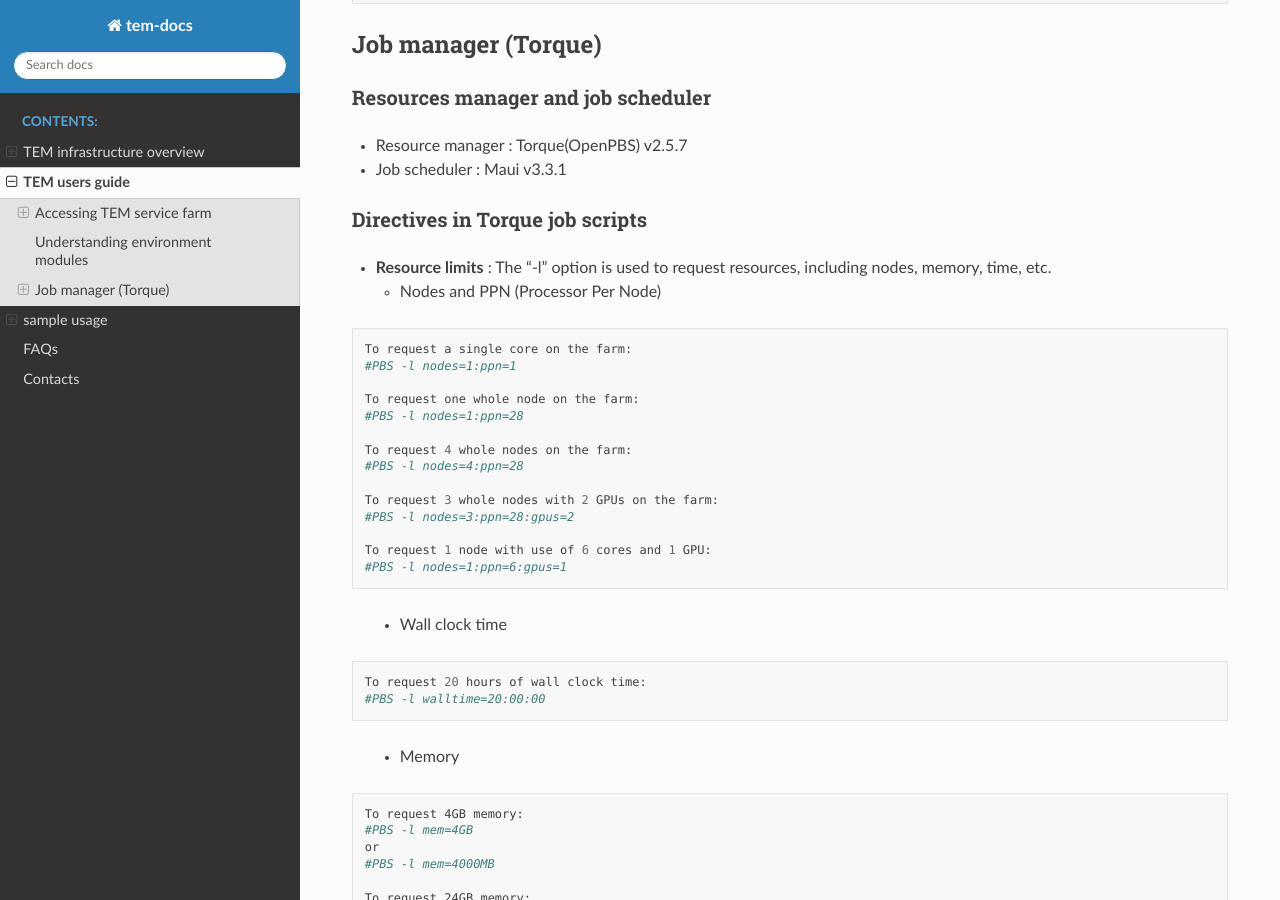
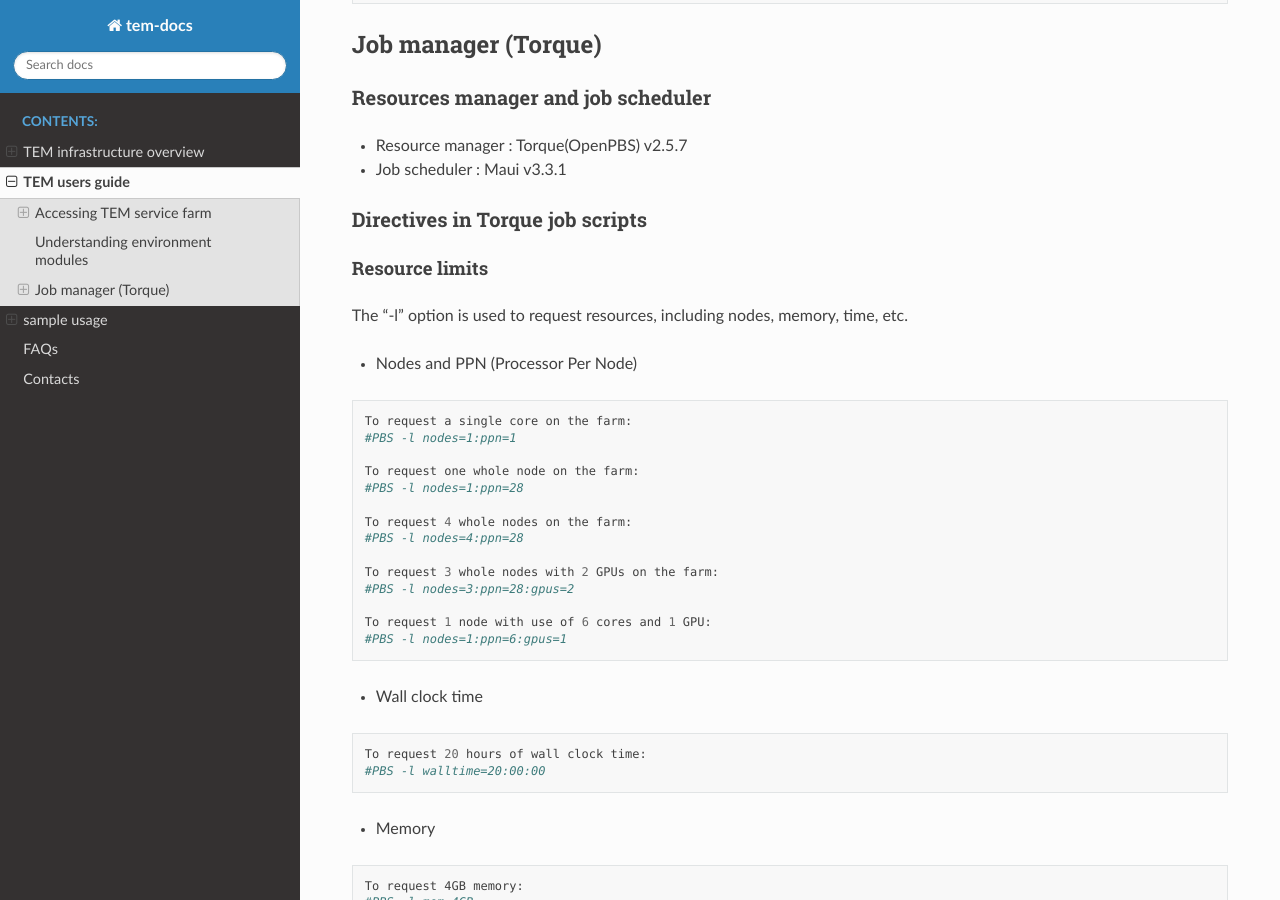
Before and after one commit to junglok/tem-docs, a Sphinx documentation site: the page built from docs/guide.rst, in a window 1280 px wide and 900 px high, scrolled down 4464 px. Built offline with Sphinx 7.4.7 and the Read the Docs theme 2.0.0, drawn with Linux system fonts in a browser that asks for light colours; some of the changed text lies outside the part shown.

Commit message:
first commit

```diff
--- a/docs/guide.rst
+++ b/docs/guide.rst
@@ -184,10 +184,13 @@ Resources manager and job scheduler
 Directives in Torque job scripts
 --------------------------------
 
-* **Resource limits** : The "-l" option is used to request resources, including nodes, memory, time, etc.
+**Resource limits**
+~~~~~~~~~~~~~~~~~~~
+
+The "-l" option is used to request resources, including nodes, memory, time, etc.
 
 
-  - Nodes and PPN (Processor Per Node)
+* Nodes and PPN (Processor Per Node)
 
 .. code-block:: bash
 
@@ -206,9 +209,9 @@ Directives in Torque job scripts
   To request 1 node with use of 6 cores and 1 GPU:
   #PBS -l nodes=1:ppn=6:gpus=1
 
-..
 
-  - Wall clock time
+
+* Wall clock time
 
 .. code-block:: bash
 
@@ -216,10 +219,7 @@ Directives in Torque job scripts
   #PBS -l walltime=20:00:00
 
 
-..
-
-
-  - Memory
+* Memory
 
 .. code-block:: bash
 
@@ -233,31 +233,35 @@ Directives in Torque job scripts
 
 ..
 
-* **Job name**
+**Job name**
+~~~~~~~~~~~~
 
 .. code-block:: bash
 
   #PBS -N my_first_job
 
 
-* **Queue name**
+**Queue name**
+~~~~~~~~~~~~~~
 
 .. code-block:: bash
 
   #PBS -q tem
 
-* **Job log files**
+
+**Job log files**
+~~~~~~~~~~~~~~~~~
 
 .. code-block:: bash
 
   #PBS -j oe
 
 
-
 Torque job script examples
 --------------------------
 
-* **Simple sequential job**
+**Simple sequential job**
+~~~~~~~~~~~~~~~~~~~~~~~~~
 
 .. code-block:: bash
 
@@ -270,7 +274,8 @@ Torque job script examples
   /usr/bin/time ./mysci > mysci.hist
 
 
-* **Serial job with OpenMP multithreading**
+**Serial job with OpenMP multithreading**
+~~~~~~~~~~~~~~~~~~~~~~~~~~~~~~~~~~~~~~~~~
 
 .. code-block:: bash
 
@@ -284,7 +289,8 @@ Torque job script examples
   ./a.out > my_results
 
 
-* **Simple parallel job**
+**Simple parallel job**
+~~~~~~~~~~~~~~~~~~~~~~~
 
 Here is an example of an MPI job that uses 4 nodes with 4 cores each, running one process per core (16 processes total).
 
@@ -300,8 +306,8 @@ Here is an example of an MPI job that uses 4 nodes with 4 cores each, running on
   mpirun -machinefile $PBS_NODEFILE ./a.out
 
 
-* **Parallel job with MPI and OpenMP**
-
+**Parallel job with MPI and OpenMP**
+~~~~~~~~~~~~~~~~~~~~~~~~~~~~~~~~~~~~
 
 This example is a hybrid MPI/OpenMP job. It runs one MPI process per node with 28 threads per process. The assumption here is that the code was written to support multi-level parallelism.
 
@@ -337,9 +343,10 @@ In response to this command you’ll see a line with your job ID:
 Monitoring and managing your jobs
 ---------------------------------
 
-* **Status of queued jobs**
+**Status of queued jobs**
+~~~~~~~~~~~~~~~~~~~~~~~~~
 
-  * **qstat**
+* qstat
 
 Use the qstat command to check the status of your jobs. You can see whether your job is queued or running, along with information about requested resources. If the job is running you can see elapsed time and resources used.
 
@@ -360,7 +367,7 @@ Use the qstat command to check the status of your jobs. You can see whether your
 
 ..
 
-  * **showq**
+* showq
 
 The showq command lists job information from the point of view of the scheduler.  Jobs are grouped according to their state: running, idle, or blocked.
 
@@ -392,9 +399,10 @@ Blocked jobs are those that are not currently eligible to run. There are several
  * You can place a hold on your own job using qhold jobid.
 
 
-* **Managing your jobs**
+**Managing your jobs**
+~~~~~~~~~~~~~~~~~~~~~~
 
-  * **Deleting a job**
+* Deleting (canceling) a job
 
 Situations may arise in which you want to delete one of your jobs from the PBS queue. Perhaps you set the resource limits incorrectly, neglected to copy an input file, or had incorrect or missing commands in the batch file. Or maybe the program is taking too long to run (infinite loop). The PBS command to delete a batch job is qdel. It applies to both queued and running jobs.
 
@@ -403,7 +411,8 @@ Situations may arise in which you want to delete one of your jobs from the PBS q
   $> qdel 123456
 ..
 
-  * **Altering a queued job**
+**Altering a queued job**
+~~~~~~~~~~~~~~~~~~~~~~~~~
 
 You can alter certain attributes of your job while it’s in the queue using the qalter command. This can be useful if you want to make a change without losing your place in the queue. You cannot make any alterations to the executable portion of the script, nor can you make any changes after the job starts running.
 The options argument consists of one or more PBS directives in the form of command-line options. For example, to change the walltime limit on job 123456 to 5 hours and have email sent when the job ends (only):
```
